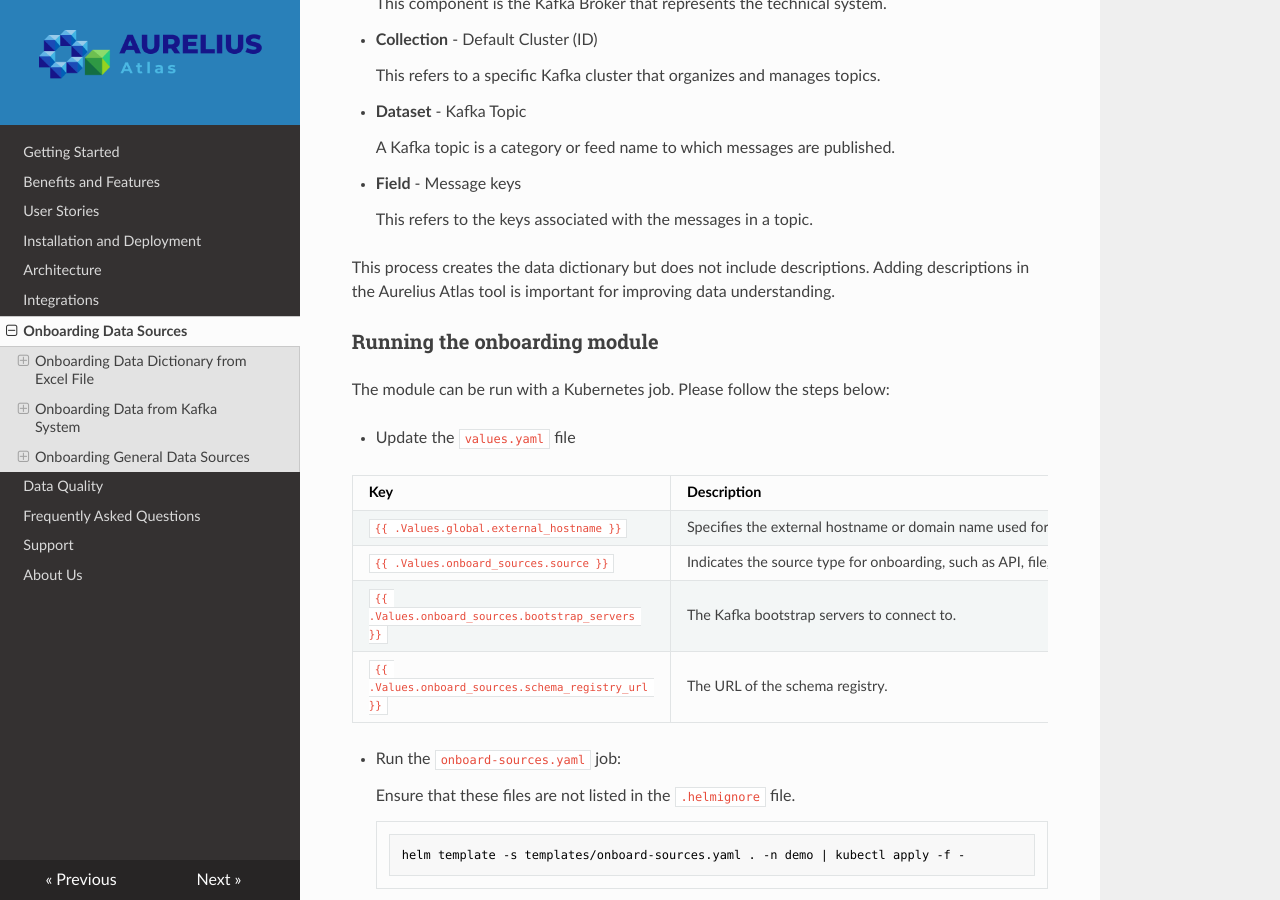
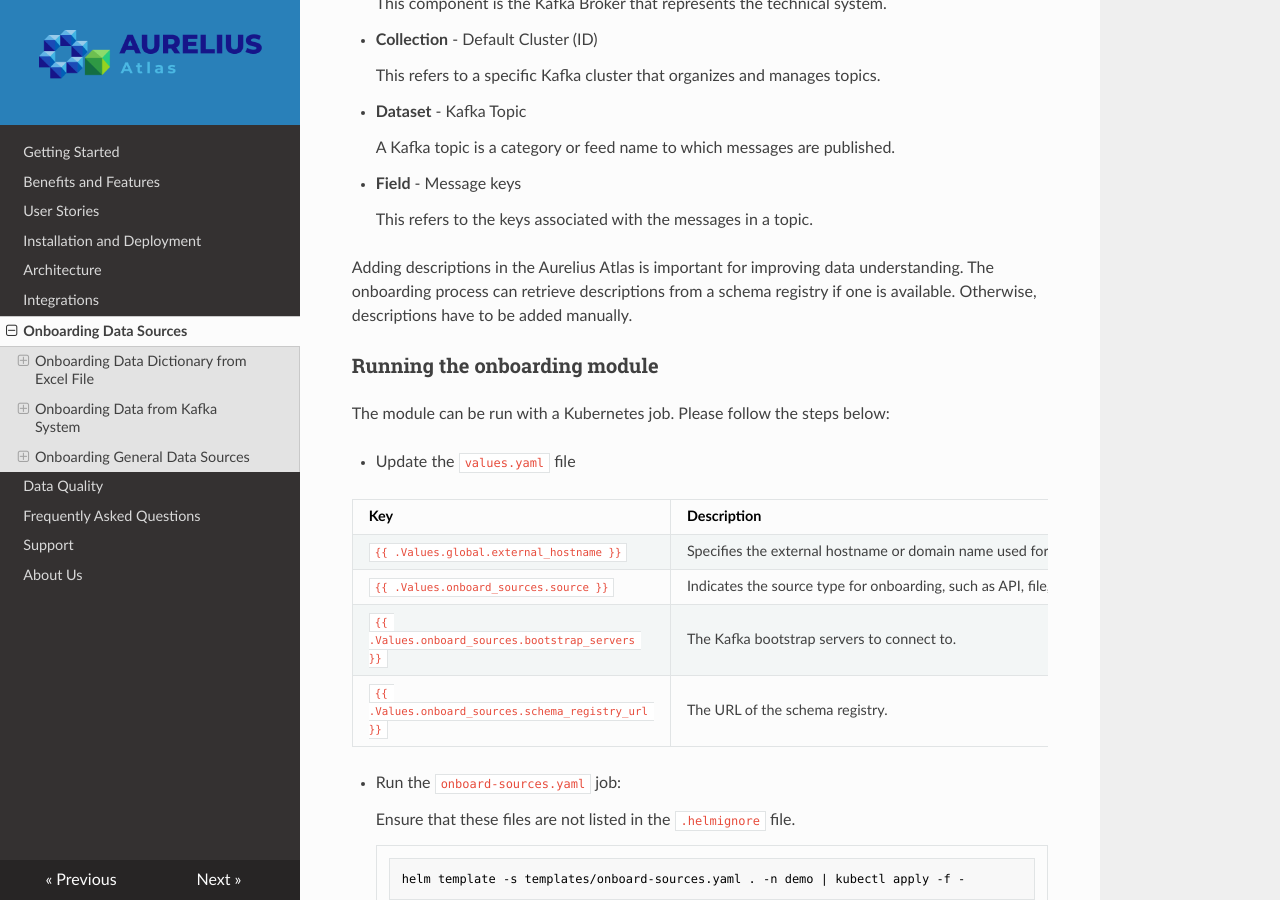
Before and after one commit to aureliusenterprise/aurelius-atlas-documentation, an MkDocs documentation site: the page built from docs/onboard-datasources.md, in a window 1280 px wide and 900 px high, scrolled down 4741 px. Built offline with MkDocs 1.6.1, drawn with Linux system fonts in a browser that asks for light colours; nearby versions of some CDN libraries.

Commit message:
docs: describe retrieving descriptions from schema registry

```diff
--- a/docs/onboard-datasources.md
+++ b/docs/onboard-datasources.md
@@ -179,8 +179,8 @@ graph LR
 
     This refers to the keys associated with the messages in a topic.
 
-This process creates the data dictionary but does not include descriptions. Adding descriptions in the
-Aurelius Atlas tool is important for improving data understanding.
+Adding descriptions in the Aurelius Atlas is important for improving data understanding. The onboarding process can retrieve descriptions
+from a schema registry if one is available. Otherwise, descriptions have to be added manually.
 
 ### Running the onboarding module
 
```
